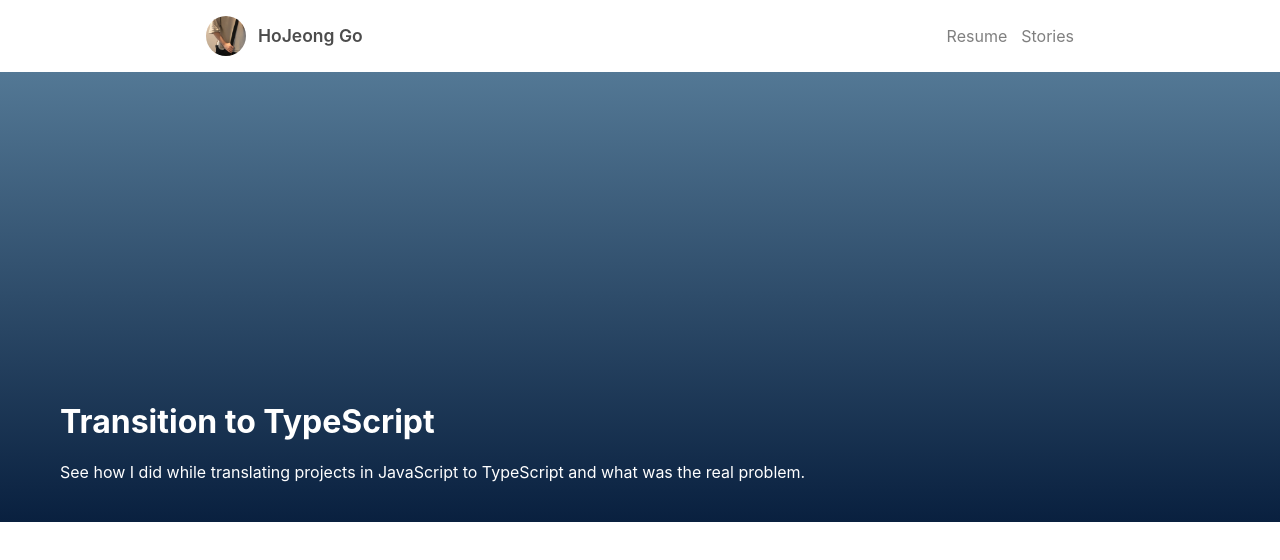
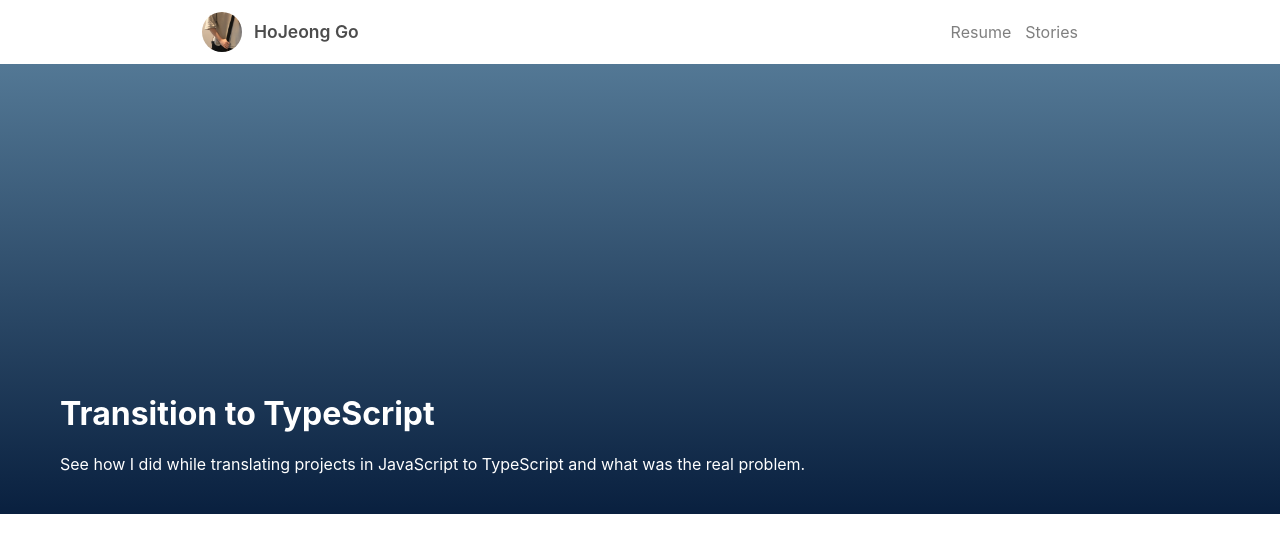
Before and after one commit to seia-soto/atwork, a Next.js app: page / in a window 1280 px wide. Shown: the top 560 px of the page. Built offline with nearby package versions, Linux system fonts and the light colour scheme; a web font is replaced by a local one.

Commit message:
chore: reduce navigation padding

```diff
--- a/src/components/Navigation.tsx
+++ b/src/components/Navigation.tsx
@@ -4,7 +4,7 @@ import Container from './Container'
 
 export const Wrapper = styled(Container, {
   display: 'flex',
-  padding: '16px',
+  padding: '12px',
   background: 'transprent'
 })
 
```
